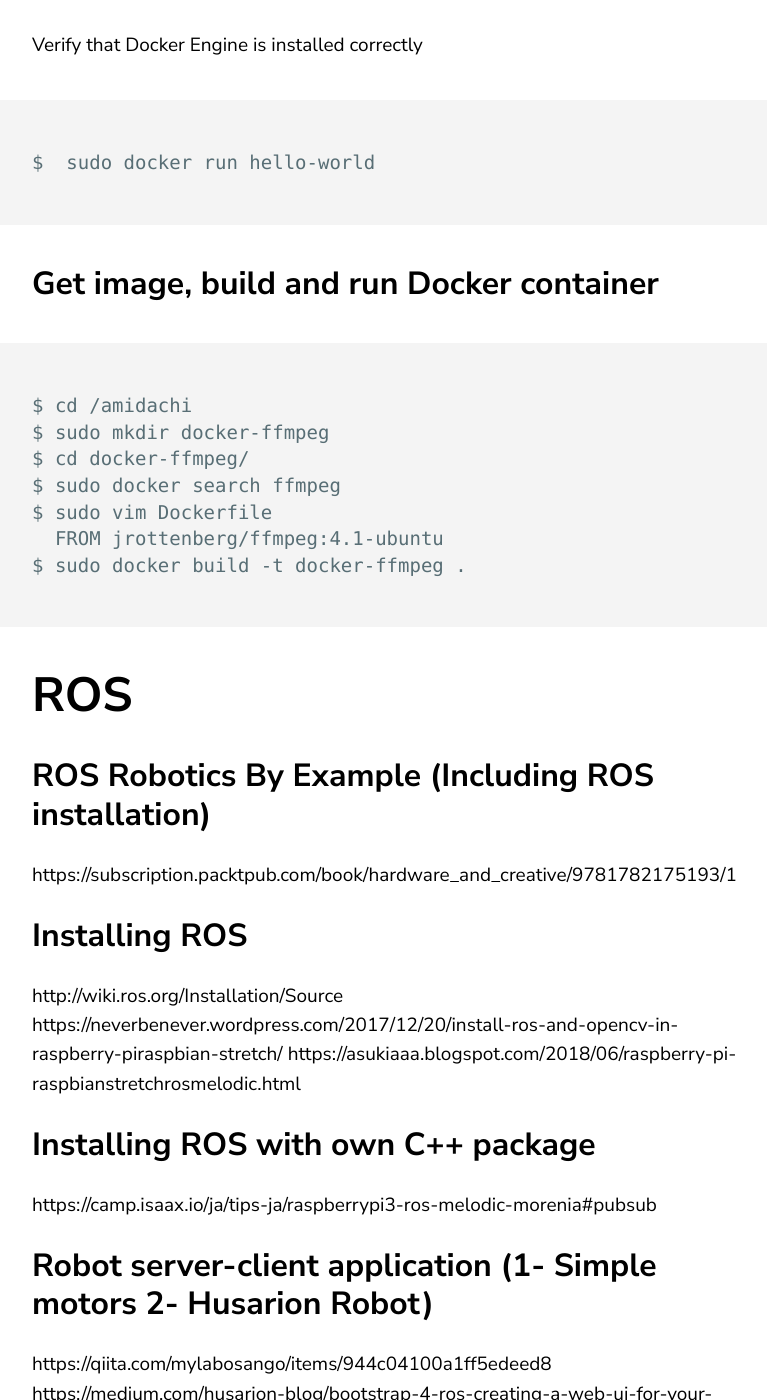
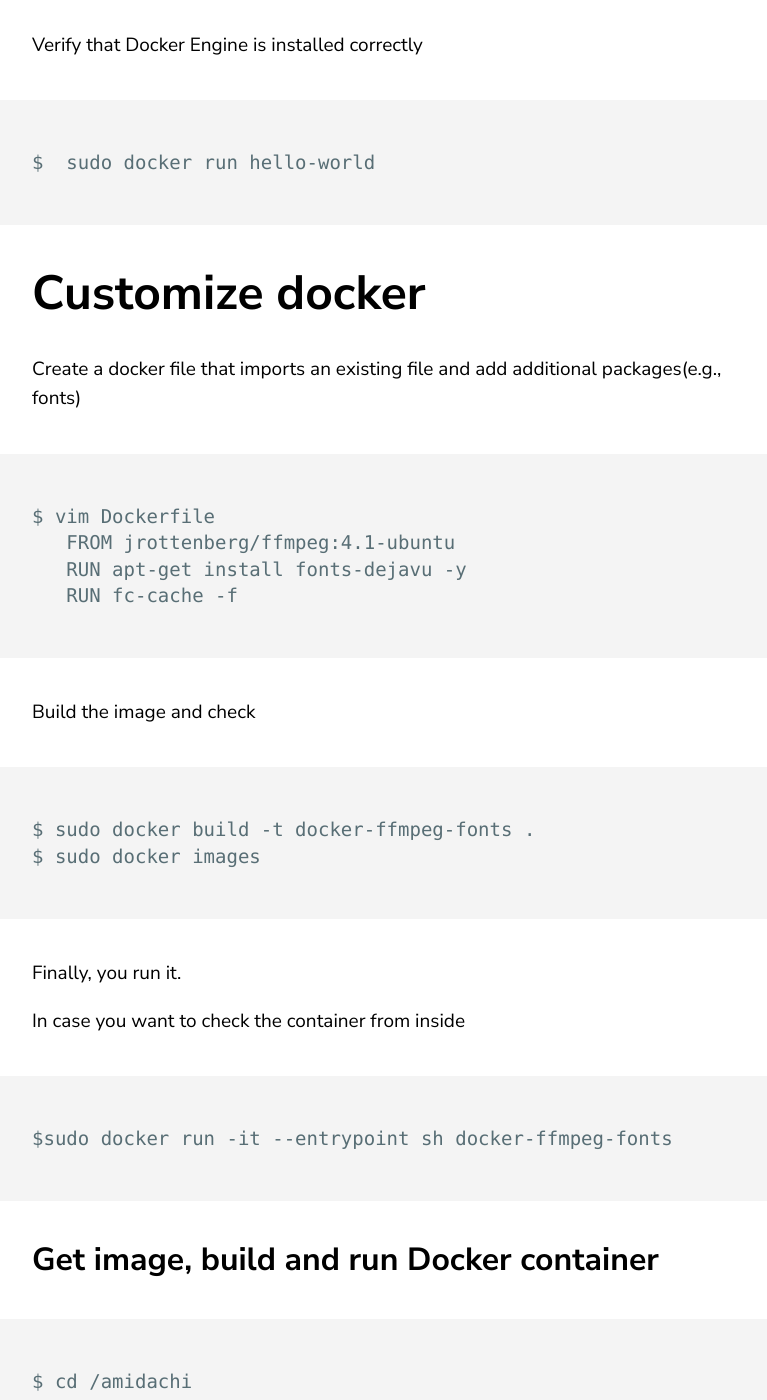
Before and after one commit to jluis9796/jluis9796.github.io, a Jekyll site: the page built from _posts/2020-05-31-manuals.markdown, in a window 1280 px wide and 1400 px high, scrolled down 9151 px. Shown: the whole window, without its empty margins (68-835 px from the left). Built offline with Jekyll 4.4.1, drawn with Linux system fonts in a browser that asks for light colours.

Commit message:
Update 2020-05-31-manuals.markdown

````diff
--- a/_posts/2020-05-31-manuals.markdown
+++ b/_posts/2020-05-31-manuals.markdown
@@ -193,6 +193,26 @@ $  sudo apt-get install docker-ce docker-ce-cli containerd.io
 Verify that Docker Engine is installed correctly
 ```
 $  sudo docker run hello-world
+```
+
+# Customize docker
+Create a docker file that imports an existing file and add additional packages(e.g., fonts)
+```
+$ vim Dockerfile
+   FROM jrottenberg/ffmpeg:4.1-ubuntu
+   RUN apt-get install fonts-dejavu -y
+   RUN fc-cache -f
+```
+Build the image and check
+```
+$ sudo docker build -t docker-ffmpeg-fonts .
+$ sudo docker images
+```
+Finally, you run it.
+
+In case you want to check the container from inside
+```
+$sudo docker run -it --entrypoint sh docker-ffmpeg-fonts
 ```
 
 ## Get image, build and run Docker container
````
